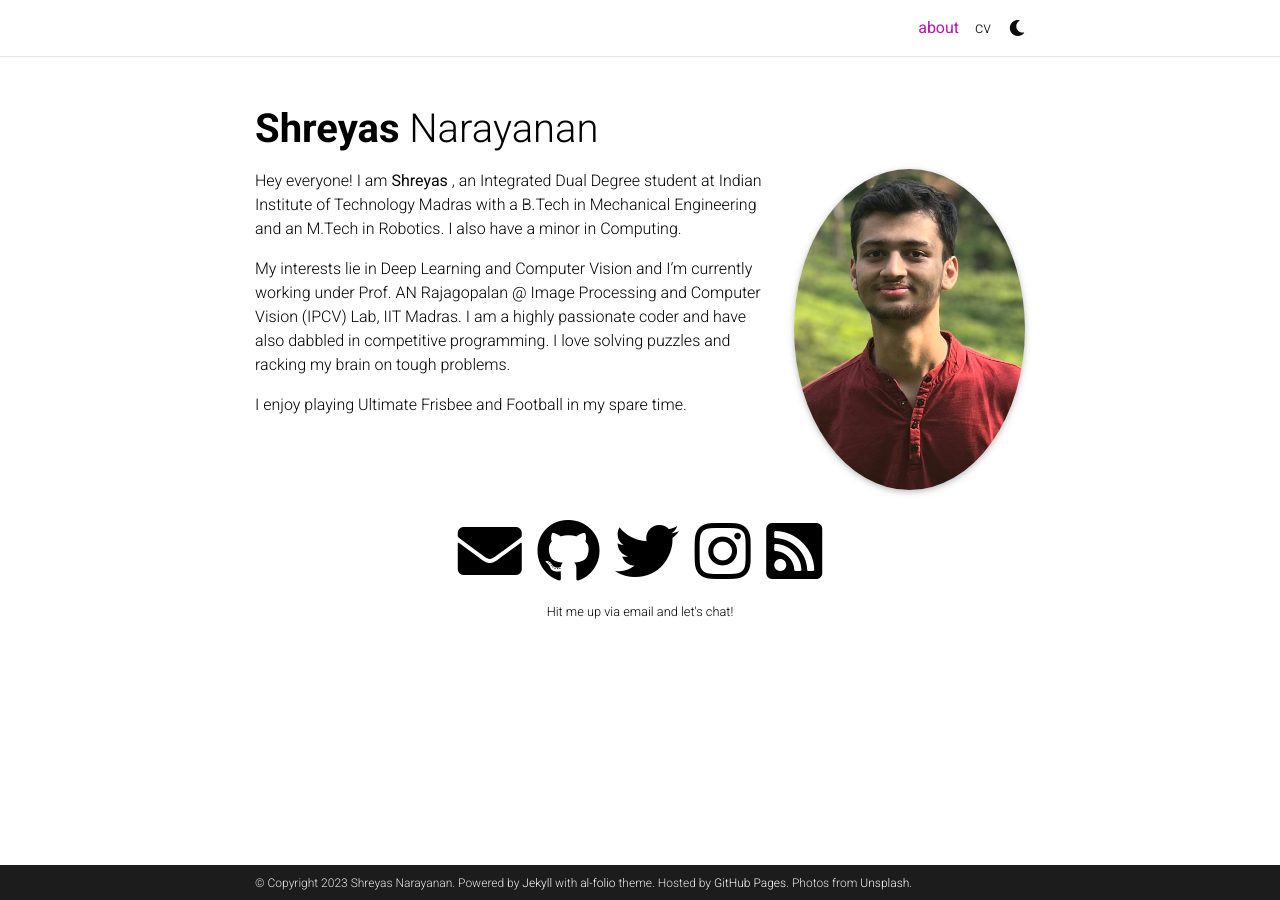
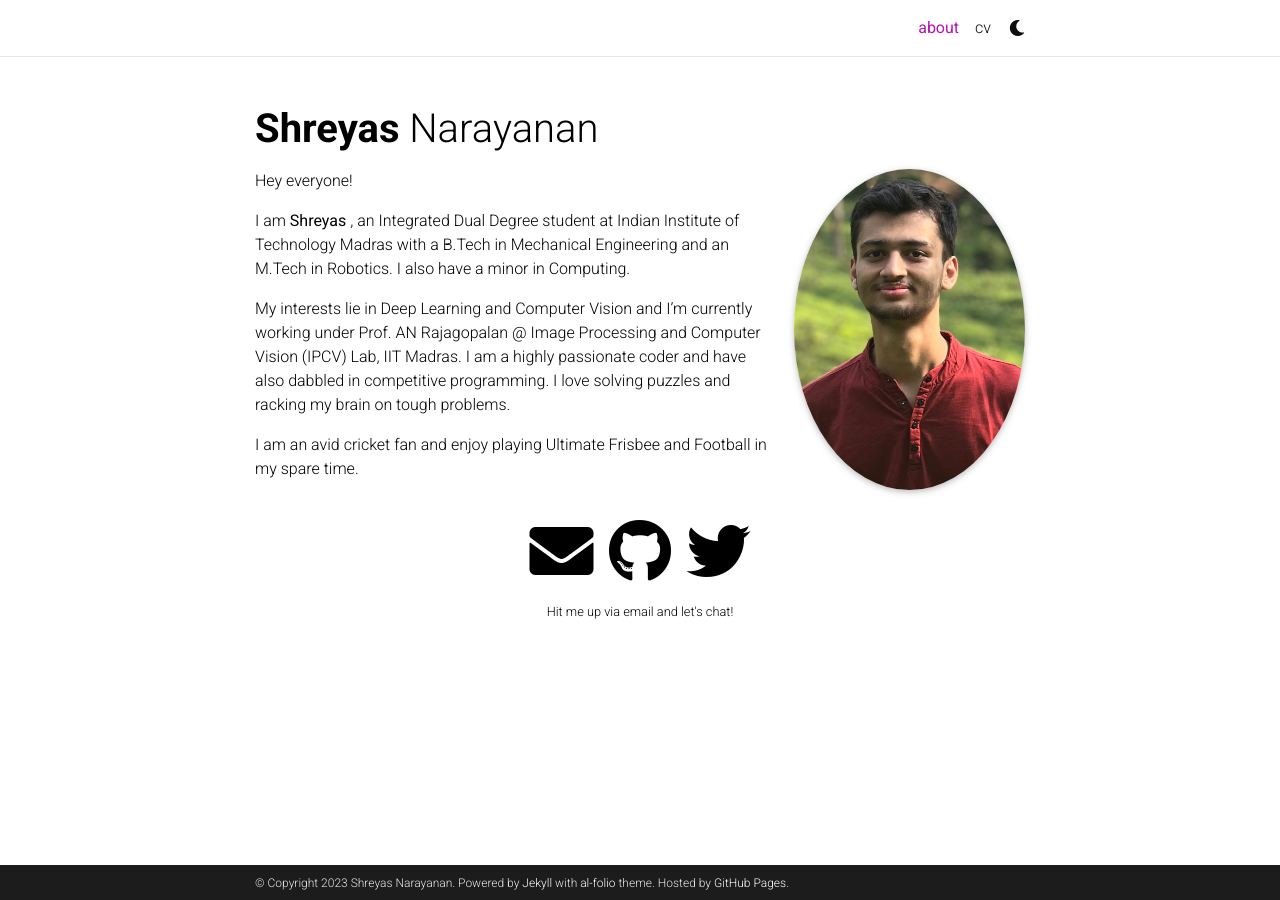
Before and after one commit to shreyasnn1/shreyasnn1.github.io, a Jekyll site: the page built from _pages/about.md, in a window 1280 px wide. Built offline with Jekyll 4.4.1, drawn with Linux system fonts in a browser that asks for light colours; full-size pictures stand in for the smaller copies a plugin makes; comment, search, counter and statistics services are not loaded; a style sheet for code colours, icons or effects is not loaded.

Commit message:
removed icon

```diff
--- a/_config.yml
+++ b/_config.yml
@@ -12,11 +12,10 @@ description: > # the ">" symbol means to ignore newlines until "footer_text:"
 footer_text: >
   Powered by <a href="https://jekyllrb.com/" target="_blank">Jekyll</a> with <a href="https://github.com/alshedivat/al-folio">al-folio</a> theme.
   Hosted by <a href="https://pages.github.com/" target="_blank">GitHub Pages</a>.
-  Photos from <a href="https://unsplash.com" target="_blank">Unsplash</a>.
 keywords: jekyll, jekyll-theme, academic-website, portfolio-website  # add your own keywords or leave empty
 
 lang: en # the language of your site (for example: en, fr, cn, ru, etc.)
-icon: ⚛️  # the emoji used as the favicon (alternatively, provide image name in /assets/img/)
+icon: # the emoji used as the favicon (alternatively, provide image name in /assets/img/)
 
 url: https://shreyasnn1.github.io # the base hostname & protocol for your site
 baseurl: # the subpath of your site, e.g. /blog/
@@ -45,7 +44,7 @@ repo_trophies:
 # will use title and url fields
 # Take a look to https://github.com/jekyll/jekyll-feed for more customization
 
-rss_icon: true
+rss_icon: false
 
 # -----------------------------------------------------------------------------
 # Layout
@@ -98,7 +97,7 @@ lastfm_id: # your lastfm id
 spotify_id: # your spotify id
 pinterest_id: # your pinterest id
 unsplash_id: # your unsplash id
-instagram_id: shreyasnn1 # your instagram id
+instagram_id: # your instagram id
 facebook_id: # your facebook id
 youtube_id: # your youtube channel id (youtube.com/@<youtube_id>)
 discord_id: # your discord id (18-digit unique numerical identifier)
@@ -157,6 +156,7 @@ disqus_shortname: al-folio # put your disqus shortname
 # External sources.
 # If you have blog posts published on medium.com or other external sources,
 # you can display them in your blog by adding a link to the RSS feed.
+
 external_sources:
   - name: medium.com
     rss_url: https://medium.com/@al-folio/feed
--- a/_pages/about.md
+++ b/_pages/about.md
@@ -19,11 +19,12 @@ social: true  # includes social icons at the bottom of the page
 ---
 
 Hey everyone!
+
 I am <b>Shreyas </b>, an Integrated Dual Degree student at Indian Institute of Technology Madras with a B.Tech in Mechanical Engineering and an M.Tech in Robotics. I also have a minor in Computing.
 
 My interests lie in Deep Learning and Computer Vision and I'm currently working under Prof. AN Rajagopalan @ Image Processing and Computer Vision (IPCV) Lab, IIT Madras. I am a highly passionate coder and have also dabbled in competitive programming. I love solving puzzles and racking my brain on tough problems.
 
-I enjoy playing Ultimate Frisbee and Football in my spare time.
+I am an avid cricket fan and enjoy playing Ultimate Frisbee and Football in my spare time.
 
 <!-- Write your biography here. Tell the world about yourself. Link to your favorite [subreddit](http://reddit.com). You can put a picture in, too. The code is already in, just name your picture `prof_pic.jpg` and put it in the `img/` folder.
 
```
